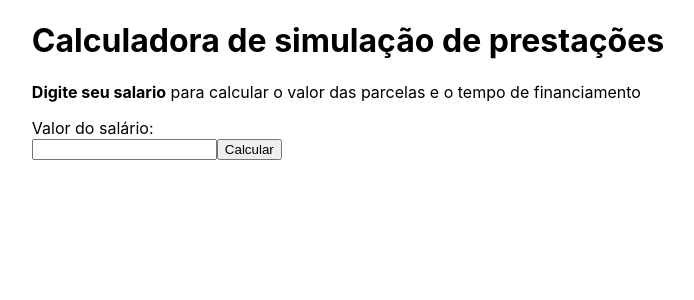
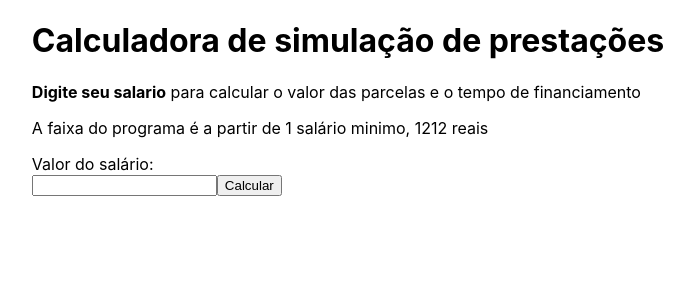
Before and after one commit to ViCruz14/calculadora_cdhu, a Next.js app: page / in a window 1280 px wide. Shown: the top 300 px of the page, without its empty margins (292-986 px from the left). Built offline with nearby package versions, Linux system fonts and the light colour scheme.

Commit message:
valor do salario minimo

```diff
--- a/pages/index.js
+++ b/pages/index.js
@@ -54,6 +54,7 @@ export default function Home() {
           <b>Digite seu salario</b> para calcular o valor das parcelas e o tempo
           de financiamento
         </p>
+        <p>A faixa do programa é a partir de 1 salário minimo, 1212 reais</p>
         <label>
           Valor do salário:
           <br />
```
